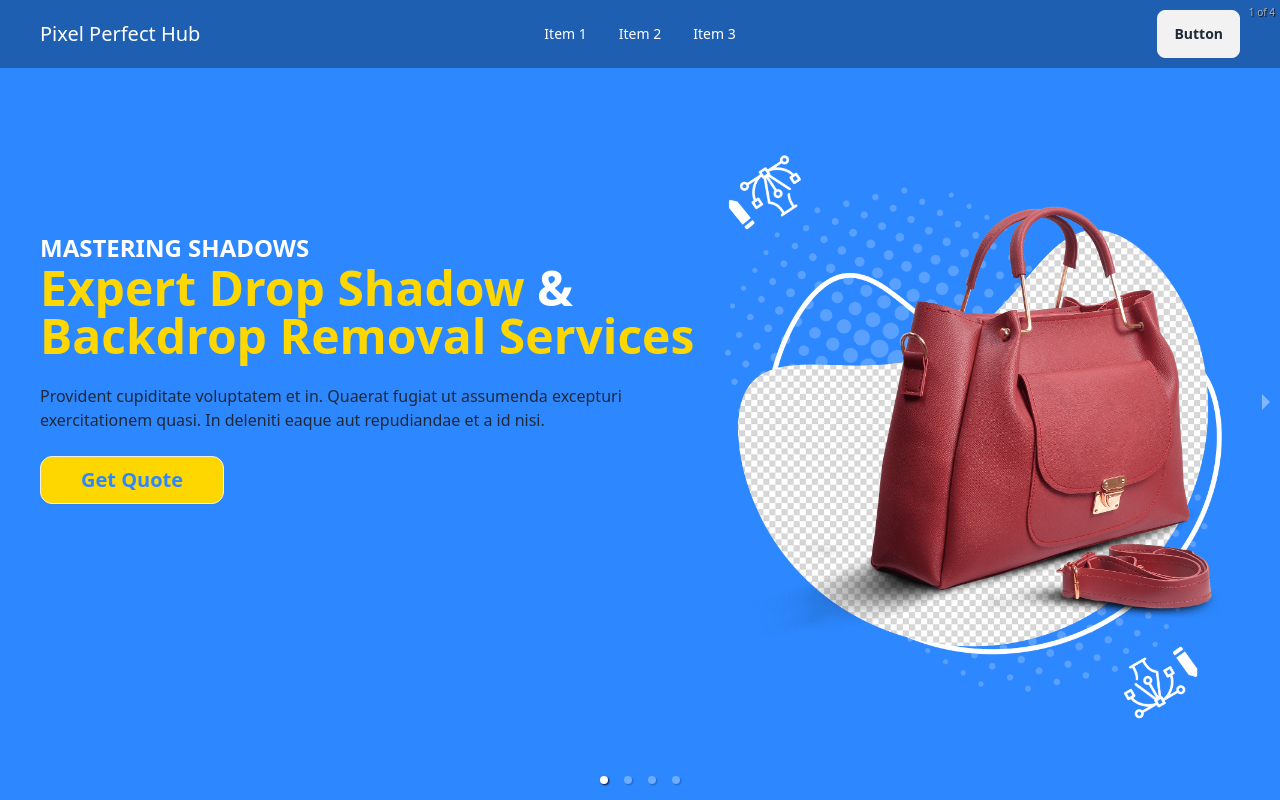
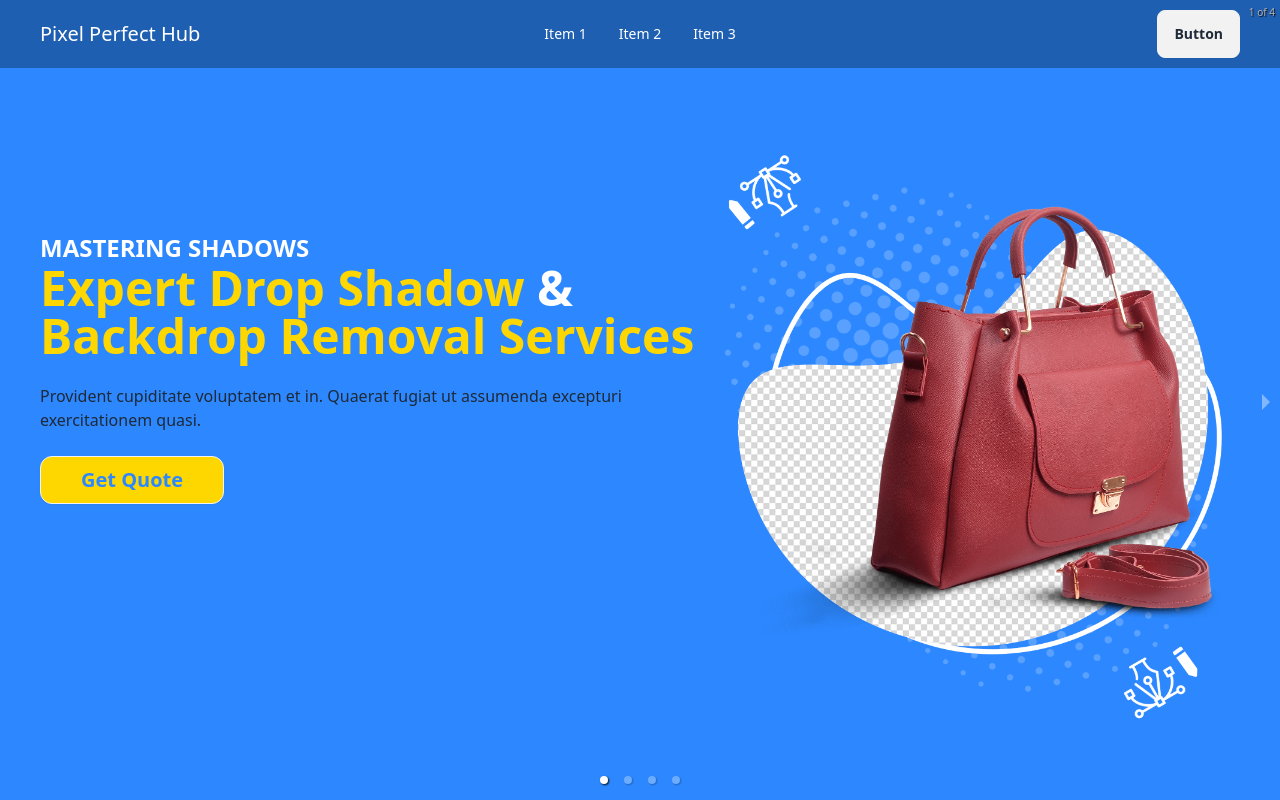
Before and after one commit to bijutoha/pixel-perfect-hub, a React (Vite) app: page / in a window 1280 px wide. Shown: the top 800 px of the page. Built offline with nearby package versions, Linux system fonts and the light colour scheme.

Commit message:
Designed Other Slides in Carousel

```diff
--- a/src/Pages/Home/Banner/Banner.jsx
+++ b/src/Pages/Home/Banner/Banner.jsx
@@ -12,7 +12,9 @@ const Banner = () => {
       <div>
         <div className="hero min-h-screen bg-[#2D88FF] text-start px-10">
           <div className="flex items-center justify-between flex-col lg:flex-row-reverse">
-            <div><img src={img1} className="max-w-xl mt-20" /></div>
+            <div>
+              <img src={img1} className="max-w-xl mt-20" />
+            </div>
             <div className="md:w-3/5">
               <h3 className="text-2xl uppercase text-white font-bold">
                 Mastering Shadows
@@ -23,8 +25,7 @@ const Banner = () => {
               </h1>
               <p className="py-6">
                 Provident cupiditate voluptatem et in. Quaerat fugiat ut
-                assumenda excepturi exercitationem quasi. In deleniti eaque aut
-                repudiandae et a id nisi.
+                assumenda excepturi exercitationem quasi.
               </p>
               <button className="btn bg-[#FFD700] px-10 rounded-xl text-xl text-[#2D88FF] mb-16">
                 Get Quote
@@ -33,21 +34,24 @@ const Banner = () => {
           </div>
         </div>
       </div>
+      {/* 2nd Slide */}
       <div>
-        <div className="hero min-h-screen bg-[#330066] text-start">
-          <div className="hero-content flex-col lg:flex-row-reverse">
-            <img src={img2} className="max-w-xl " />
+        <div className="hero min-h-screen bg-[#330066] text-start px-10">
+          <div className="flex items-center justify-between flex-col lg:flex-row-reverse">
             <div>
+              <img src={img2} className="max-w-2xl" />
+            </div>
+            <div className="md:w-3/5 mt-10">
               <h3 className="text-2xl uppercase text-white font-bold">
                 Precision in Pixels
               </h3>
               <h1 className="text-5xl font-bold text-[#FFD700] ">
-                Professional Clipping Path Services
+                Professional <br /> Clipping Path Services
               </h1>
-              <p className="py-6 text-white">
+              <p className="py-6 md:pr-36 text-white">
                 Provident cupiditate voluptatem et in. Quaerat fugiat ut
-                assumenda excepturi exercitationem quasi. In deleniti eaque aut
-                repudiandae et a id nisi.
+                assumenda excepturi exercitationem quasi. <br /> In deleniti
+                eaque aut repudiandae et a id nisi.
               </p>
               <button className="btn bg-[#FFD700] px-10 rounded-xl text-xl text-[#330066]">
                 Get Quote
@@ -56,21 +60,22 @@ const Banner = () => {
           </div>
         </div>
       </div>
+      {/* Slide 3 */}
       <div>
-        <div className="hero min-h-screen bg-[#2D88FF] text-start">
-          <div className="hero-content flex-col lg:flex-row-reverse">
-            <img src={img3} className="max-w-xl " />
-            <div>
+        <div className="hero min-h-screen bg-[#2D88FF] text-start px-10">
+          <div className="flex justify-between items-center flex-col lg:flex-row-reverse">
+            <img src={img3} className="max-w-2xl " />
+            <div className="md:w-3/5 mt-10">
               <h3 className="text-2xl uppercase text-white font-bold">
                 ChromaChic Studio
               </h3>
               <h1 className="text-5xl font-bold text-[#FFD700] ">
-                Transforming Colors, Defining Paths
+                Transforming Colors, <br /> Defining Paths
               </h1>
-              <p className="py-6">
+              <p className="py-6 text-white md:pr-36">
                 Provident cupiditate voluptatem et in. Quaerat fugiat ut
-                assumenda excepturi exercitationem quasi. In deleniti eaque aut
-                repudiandae et a id nisi.
+                assumenda excepturi exercitationem quasi. <br /> In deleniti
+                eaque aut repudiandae et a id nisi.
               </p>
               <button className="btn bg-[#FFD700] px-10 rounded-xl text-xl text-[#2D88FF]">
                 Get Quote
@@ -79,21 +84,21 @@ const Banner = () => {
           </div>
         </div>
       </div>
+      {/* Slide 4 */}
       <div>
-        <div className="hero min-h-screen bg-[#330066] text-start">
-          <div className="hero-content flex-col lg:flex-row-reverse">
-            <img src={img4} className="max-w-xl " />
-            <div>
+        <div className="hero min-h-screen bg-[#330066] text-start px-10">
+          <div className="flex justify-between items-center flex-col lg:flex-row-reverse">
+            <img src={img4} className="max-w-2xl mt-20 " />
+            <div className="md:w-3/5 mt-10">
               <h3 className="text-2xl uppercase text-white font-bold">
                 Invisible Artistry
               </h3>
               <h1 className="text-5xl font-bold text-[#FFD700] ">
-                Seamless Image Masking and Ghost Mannequin Edits
+                Seamless Image Masking <br /> and Ghost Mannequin Edits
               </h1>
-              <p className="py-6 text-white">
+              <p className="py-6 text-white md:pr-36">
                 Provident cupiditate voluptatem et in. Quaerat fugiat ut
-                assumenda excepturi exercitationem quasi. In deleniti eaque aut
-                repudiandae et a id nisi.
+                assumenda excepturi exercitationem quasi.
               </p>
               <button className="btn bg-[#FFD700] px-10 rounded-xl text-xl text-[#330066]">
                 Get Quote
```
